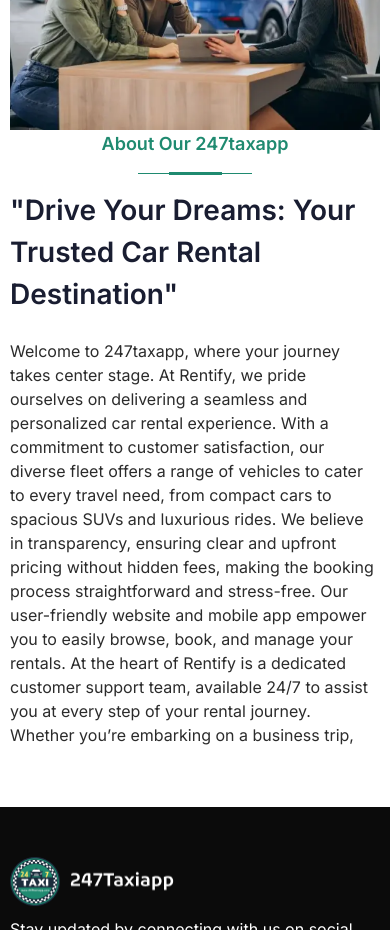
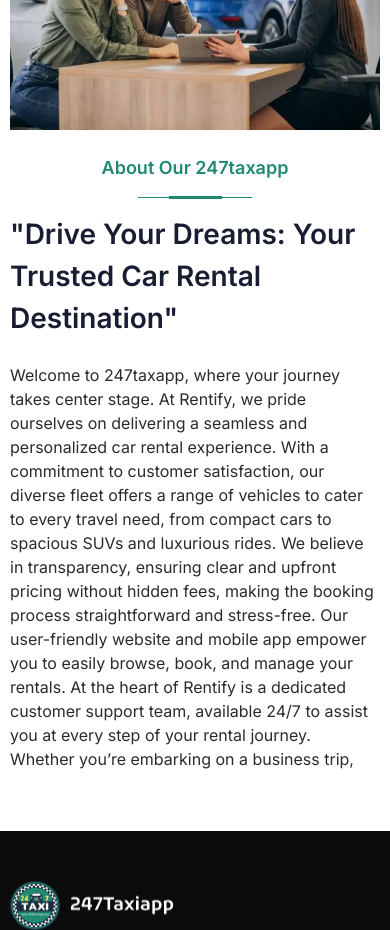
Before and after one commit to Tasniasamia/taxi-app, a Next.js app: page / in a window 390 px wide. Shown: the part 1000-1930 px from the top of the page. Built offline with nearby package versions, Linux system fonts and the light colour scheme.

Commit message:
about section of home page some modification changes

```diff
--- a/app/components/home/about.js
+++ b/app/components/home/about.js
@@ -8,7 +8,7 @@
           <img src="/group.png" alt="group" className="h-full w-full" />
         </div>
         <div>
-          <div className="header-5 text-primary font-semibold mb-[16px] lg:inline-block lg:text-start text-center">
+          <div className="header-5 text-primary font-semibold mb-[16px] lg:inline-block xl:text-start text-center  xl:mt-0 mt-[24px]">
             About Our 247taxapp
              {/* line bar */}
             <div className="relative max-w-[114px] mx-auto mt-[16px]">
```
